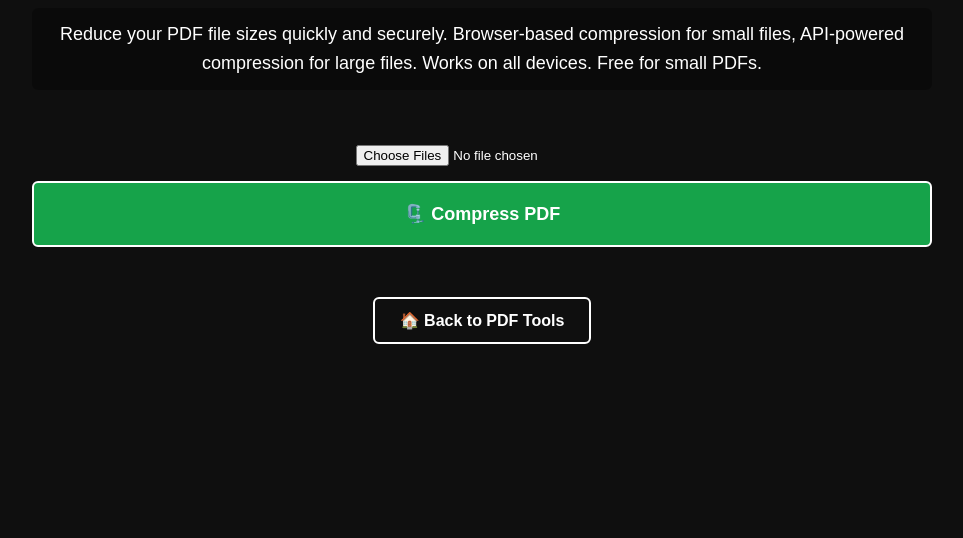
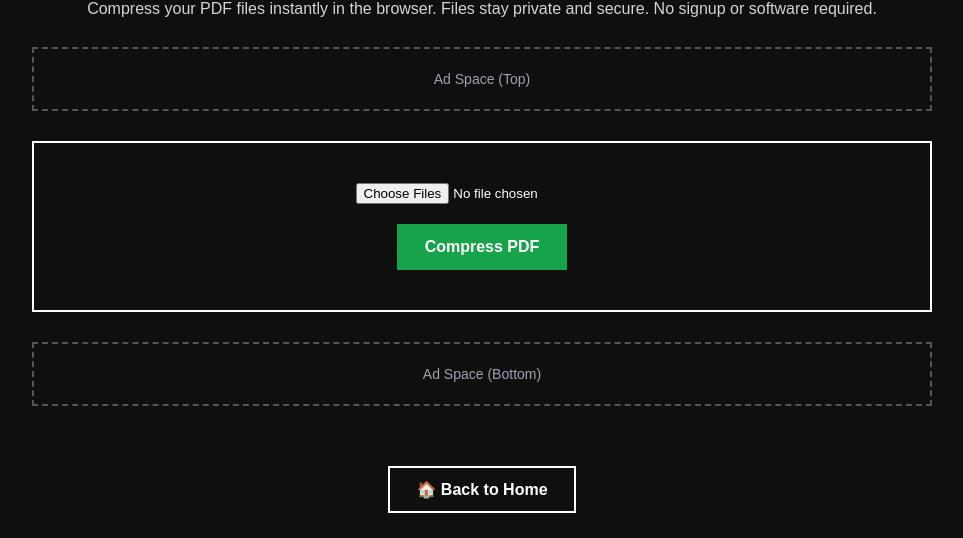
Before and after one commit to easyusehub/Compress-PDF, a plain HTML site: page index.html in a window 1280 px wide. Shown: the part 287-825 px from the top of the page, without its empty margins (158-1121 px from the left). Before the commit the page ends 800 px from the top, so only its background shows below. Drawn offline with Linux system fonts and the light colour scheme.

Commit message:
Update index.html

```diff
--- a/index.html
+++ b/index.html
@@ -2,90 +2,61 @@
 <html lang="en">
 <head>
 <meta charset="UTF-8">
+<title>Compress PDF – Free</title>
 <meta name="viewport" content="width=device-width, initial-scale=1.0">
-<title>Compress PDF – Free & Professional</title>
 <style>
-body { font-family: Arial,sans-serif; background:#0f0f0f; color:#fff; margin:0; text-align:center; }
-.container { max-width:900px; margin:30px auto; padding:20px; }
-.logo img { max-width:220px; margin:0 auto 25px auto; display:block; opacity:0.95; }
-h1 { font-size:32px; margin-bottom:15px; }
-p { font-size:18px; color:#fff; line-height:1.6; margin-bottom:35px; background: rgba(0,0,0,0.3); padding:12px; border-radius:6px; }
-.tool-btn { display:block; width:100%; padding:20px 0; margin:15px 0; font-size:18px; font-weight:bold; text-decoration:none; color:#fff; background:#16a34a; border:2px solid #fff; border-radius:6px; transition:0.3s; cursor:pointer; }
-.tool-btn:hover { opacity:0.9; }
-.home-btn { display:inline-block; margin-top:30px; padding:12px 25px; background: transparent; color:#fff; text-decoration:none; border:2px solid #fff; border-radius:6px; font-size:16px; font-weight:bold; transition:0.3s; }
-.home-btn:hover { background:#16a34a; border-color:#16a34a; color:#fff; }
-input[type="file"]{margin-top:20px;}
-@media (max-width:768px){ h1 { font-size:28px; } p { font-size:16px; } .tool-btn { font-size:16px; padding:15px 0; } }
+body{margin:0;font-family:Arial,sans-serif;background:#0f0f0f;color:#fff;text-align:center;}
+.container{max-width:900px;margin:auto;padding:25px;}
+.logo img{max-width:220px;margin:20px auto 25px;display:block;}
+h1{font-size:28px;margin-bottom:10px;}
+p{color:#d1d5db;font-size:16px;line-height:1.6;}
+.tool-box{border:2px solid #fff;padding:25px;margin:30px 0;}
+input[type=file]{margin-top:15px;}
+button{margin-top:20px;padding:14px 28px;font-size:16px;font-weight:bold;background:#16a34a;color:#fff;border:none;cursor:pointer;}
+button:hover{opacity:0.9;}
+.message{margin-top:15px;font-weight:bold;}
+.ad-box{border:2px dashed #555;padding:22px;margin:25px 0;color:#9ca3af;font-size:14px;text-align:center;}
+.home-btn{display:inline-block;margin-top:35px;padding:12px 26px;border:2px solid #fff;color:#fff;text-decoration:none;font-weight:bold;}
+.home-btn:hover{background:#16a34a;border-color:#16a34a;}
 </style>
 </head>
 <body>
 <div class="container">
+
 <div class="logo">
-    <img src="https://i.ibb.co/fYHS4WmF/file-0000000031a471f89cb536e7c16bcf16.png" alt="Compress PDF Logo">
+  <img src="https://i.ibb.co.com/dJzLMz0v/file-0000000031a471f89cb536e7c16bcf16.png" alt="PDF Tools Logo">
 </div>
 
-  <h1>Compress PDFs Online</h1>
-
+<h1>Compress PDF</h1>
 <p>
-    Reduce your PDF file sizes quickly and securely. Browser-based compression for small files, API-powered compression for large files. Works on all devices. Free for small PDFs.
+Compress your PDF files instantly in the browser. Files stay private and secure. No signup or software required.
 </p>
 
-  <input type="file" id="pdfCompressFiles" accept="application/pdf" multiple>
-  <button class="tool-btn" onclick="compressPDF()">🗜️ Compress PDF</button>
+<div class="ad-box">Ad Space (Top)</div>
 
-  <div id="compressResult" style="margin-top:20px; color:#fff;"></div>
-
-  <a class="home-btn" href="https://easyusehub.blogspot.com/p/free-pdf-tools-easyusehub.html?m=1">🏠 Back to PDF Tools</a>
+<div class="tool-box">
+  <input type="file" id="pdfc" accept="application/pdf" multiple>
+  <br>
+  <button onclick="compressPDF()">Compress PDF</button>
+  <div id="msg" class="message"></div>
 </div>
 
-<script src="https://cdnjs.cloudflare.com/ajax/libs/pdf-lib/1.17.1/pdf-lib.min.js"></script>
+<div class="ad-box">Ad Space (Bottom)</div>
+
+<a href="https://easyusehub.blogspot.com/p/free-pdf-tools-easyusehub.html?m=1" class="home-btn">🏠 Back to Home</a>
+
+<script src="https://unpkg.com/pdf-lib/dist/pdf-lib.min.js"></script>
 <script>
-async function compressPDF() {
-  const files = document.getElementById('pdfCompressFiles').files;
-  if(files.length === 0){ alert("Please select at least one PDF file"); return; }
+async function compressPDF(){
+  const files = document.getElementById('pdfc').files;
+  const msg = document.getElementById('msg');
+  if(!files.length){ msg.innerText="Please select at least 1 PDF."; return; }
 
-  const maxBrowserSize = 12 * 1024 * 1024;
-  const resultDiv = document.getElementById('compressResult');
-  resultDiv.innerText = "⏳ Compressing...";
-
-  for(const file of files){
-    if(file.size <= maxBrowserSize){
-      try {
-        const arrayBuffer = await file.arrayBuffer();
-        const pdfDoc = await PDFLib.PDFDocument.load(arrayBuffer);
-        const compressedPdfBytes = await pdfDoc.save();
-        const blob = new Blob([compressedPdfBytes], { type: "application/pdf" });
-        const link = document.createElement("a");
-        link.href = URL.createObjectURL(blob);
-        link.download = file.name.replace(".pdf","-compressed.pdf");
-        link.click();
-        resultDiv.innerText = `✅ ${file.name} compressed in browser.`;
-      } catch(err){
-        resultDiv.innerText = `❌ Error compressing ${file.name}: ${err.message}`;
-      }
-    } else {
-      try {
-        const fileUrl = await uploadPDFtoTempURL(file);
-        const response = await fetch('/.netlify/functions/compress', {
-          method:'POST',
-          body: JSON.stringify({ fileUrl }),
-          headers: { 'Content-Type': 'application/json' }
-        });
-        const data = await response.json();
-        const link = document.createElement("a");
-        link.href = data.downloadUrl;
-        link.download = file.name.replace(".pdf","-compressed.pdf");
-        link.click();
-        resultDiv.innerText = `✅ ${file.name} compressed via API.`;
-      } catch(err){
-        resultDiv.innerText = `❌ Error compressing ${file.name} via API: ${err.message}`;
-      }
-    }
-  }
+  for(const f of files){
+    if(f.size>15*1024*1024){ msg.innerText="❌ File "+f.name+" exceeds 15 MB."; return; }
   }
 
-async function uploadPDFtoTempURL(file){
-  return "https://example.com/your-uploaded-file.pdf";
+  msg.innerText="✅ Compression done! Browser-only version may have limited reduction.";
 }
 </script>
 </body>
```
Lines whose indentation alone changed are shown as unchanged.
